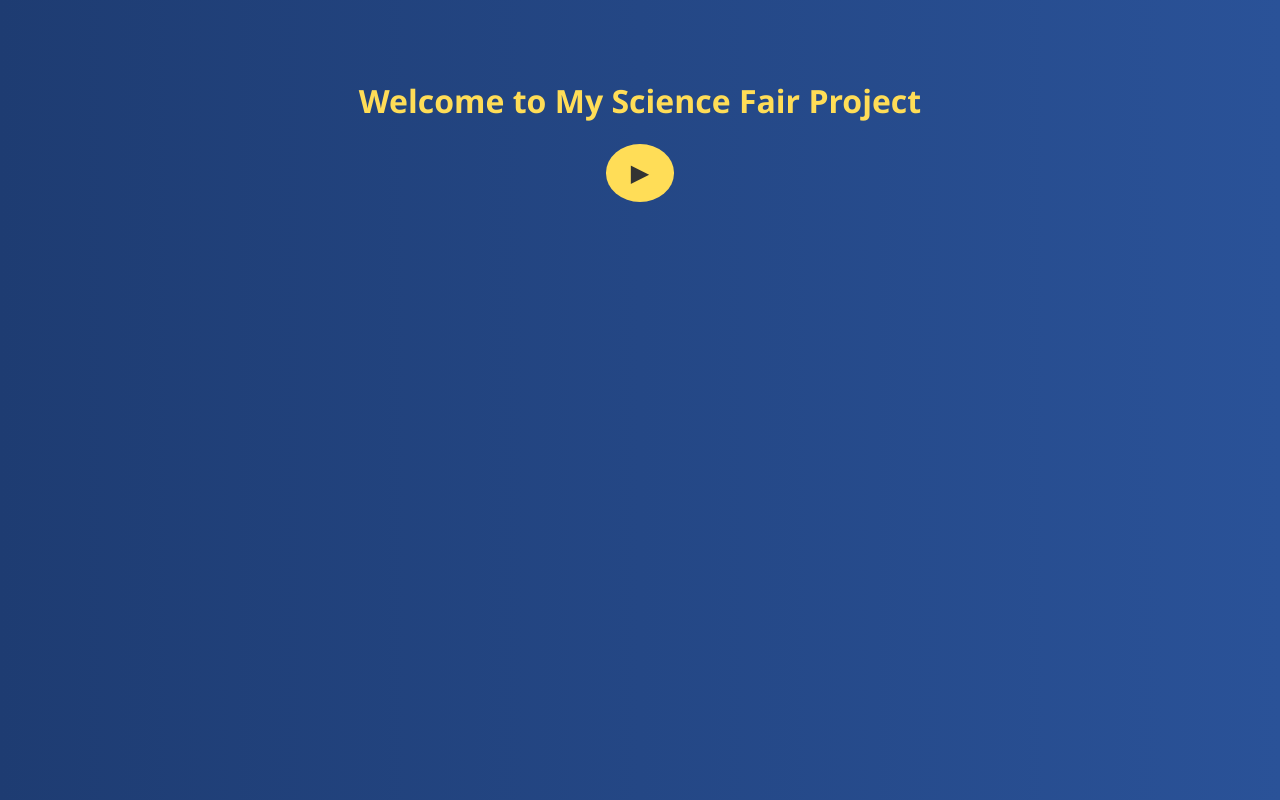
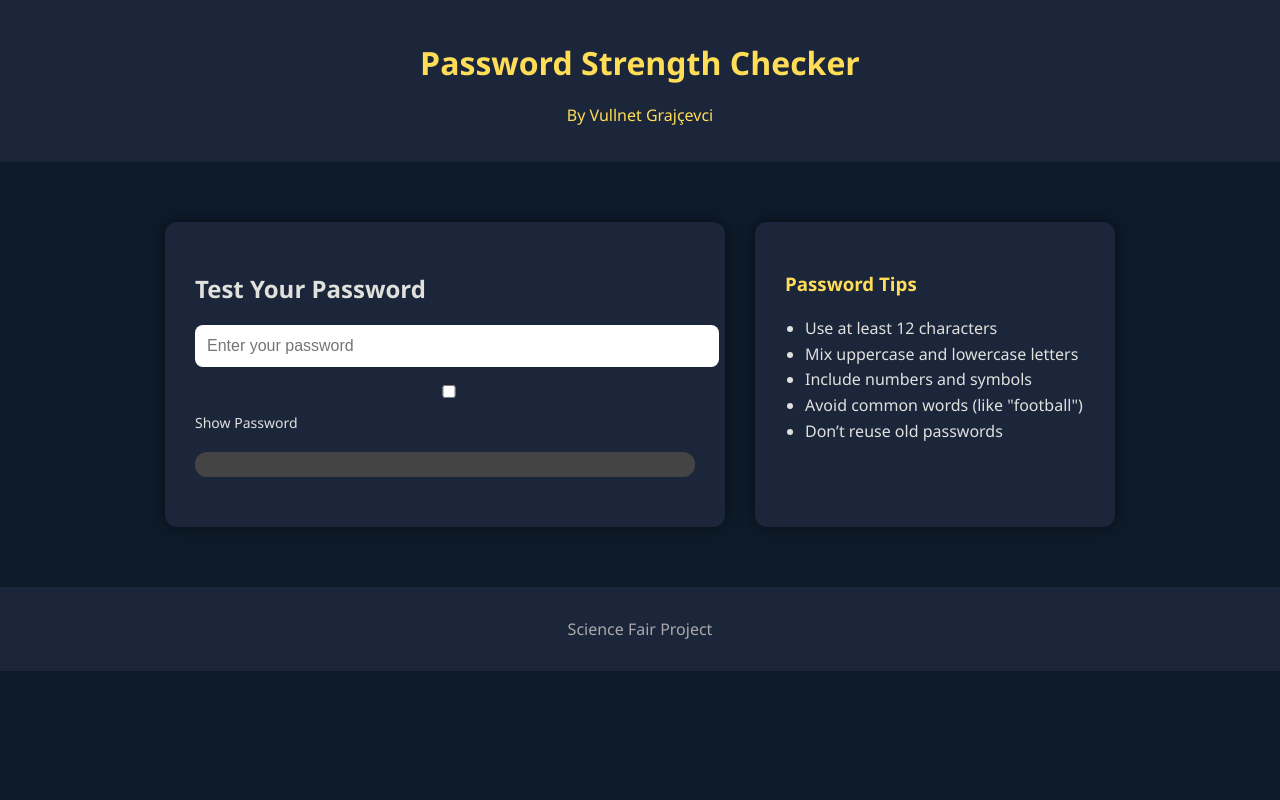
Before and after one commit to vullnetgrajqevci21/Password-Checker, a plain HTML site: page index.html in a window 1280 px wide. Drawn offline with Linux system fonts and the light colour scheme.

Commit message:
Update index.html

```diff
--- a/index.html
+++ b/index.html
@@ -1,48 +1,79 @@
 <!DOCTYPE html>
-<html>
+<html lang="en">
 <head>
-  <title>Password Strength Project</title>
+  <meta charset="UTF-8">
+  <title>Password Strength Checker</title>
   <style>
     body {
       font-family: 'Segoe UI', Arial, sans-serif;
-      background: linear-gradient(to right, #1e3c72, #2a5298);
-      color: #fff;
-      text-align: center;
-      padding: 50px;
+      background: #0d1b2a;
+      color: #e0e1dd;
+      margin: 0;
+      padding: 0;
     }
 
-    .hidden { display: none; }
-
-    h1, h2 { color: #ffdd57; }
-
-    button {
-      padding: 15px 25px;
-      border: none;
-      border-radius: 50%;
-      background-color: #ffdd57;
-      color: #333;
-      font-size: 24px;
-      cursor: pointer;
+    header {
+      background: #1b263b;
+      padding: 20px;
+      text-align: center;
+      color: #ffdd57;
     }
 
-    button:hover { background-color: #ffc107; }
+    main {
+      display: flex;
+      gap: 30px;
+      justify-content: center;
+      max-width: 1000px;
+      margin: 40px auto;
+      padding: 20px;
+    }
+
+    .checker, .suggestions {
+      background: #1b263b;
+      padding: 30px;
+      border-radius: 12px;
+      box-shadow: 0 0 15px rgba(0,0,0,0.5);
+    }
+
+    .checker {
+      flex: 2;
+      max-width: 500px;
+    }
+
+    .suggestions {
+      flex: 1;
+      max-width: 300px;
+    }
+
+    h1, h2, h3 {
+      margin-bottom: 20px;
+    }
 
     input {
+      width: 100%;
       padding: 12px;
-      width: 300px;
       border-radius: 8px;
       border: none;
-      margin-bottom: 10px;
+      margin-bottom: 15px;
+      font-size: 16px;
     }
 
-    #result { margin-top: 20px; font-size: 20px; }
+    .checkbox-container {
+      margin-bottom: 20px;
+      font-size: 14px;
+    }
+
+    #result {
+      font-size: 18px;
+      margin-top: 10px;
+    }
 
     .bar {
       height: 25px;
-      width: 300px;
+      width: 100%;
       background: #444;
       border-radius: 12px;
-      margin: 20px auto;
+      margin: 20px 0;
     }
 
     .fill {
@@ -59,46 +90,61 @@
       color: #ffdd57;
     }
 
-    .checkbox-container {
-      margin-top: 10px;
-      font-size: 14px;
+    .suggestions ul {
+      text-align: left;
+      line-height: 1.6;
+      padding-left: 20px;
+    }
+
+    footer {
+      text-align: center;
+      padding: 15px;
+      background: #1b263b;
+      color: #aaa;
+      margin-top: 40px;
     }
   </style>
 </head>
 <body>
-  <!-- Front Page -->
-  <div id="frontPage">
-    <h1>Welcome to My Science Fair Project</h1>
-    <button onclick="showChecker()">▶</button>
-  </div>
+  <header>
+    <h1>Password Strength Checker</h1>
+    <p>By Vullnet Grajçevci</p>
+  </header>
 
-  <!-- Password Checker Page -->
-  <div id="checkerPage" class="hidden">
-    <h2>Password Strength Checker</h2>
+  <main>
+    <!-- Left: Password Checker -->
+    <div class="checker">
+      <h2>Test Your Password</h2>
       <input type="password" id="password" placeholder="Enter your password" onkeyup="checkPassword()">
       <div class="checkbox-container">
-      <label>
-        <input type="checkbox" onclick="togglePassword()"> Show Password
-      </label>
+        <label><input type="checkbox" onclick="togglePassword()"> Show Password</label>
       </div>
       <div id="result"></div>
       <div class="bar"><div class="fill" id="strengthBar"></div></div>
       <div id="suggestion"></div>
     </div>
 
+    <!-- Right: Suggestions -->
+    <div class="suggestions">
+      <h3 style="color:#ffdd57;">Password Tips</h3>
+      <ul>
+        <li>Use at least 12 characters</li>
+        <li>Mix uppercase and lowercase letters</li>
+        <li>Include numbers and symbols</li>
+        <li>Avoid common words (like "football")</li>
+        <li>Don’t reuse old passwords</li>
+      </ul>
+    </div>
+  </main>
+
+  <footer>
+    <p>Science Fair Project</p>
+  </footer>
+
   <script>
-    function showChecker() {
-      document.getElementById("frontPage").classList.add("hidden");
-      document.getElementById("checkerPage").classList.remove("hidden");
-    }
-
     function togglePassword() {
       const pwdField = document.getElementById("password");
-      if (pwdField.type === "password") {
-        pwdField.type = "text";
-      } else {
-        pwdField.type = "password";
-      }
+      pwdField.type = pwdField.type === "password" ? "text" : "password";
     }
 
     function checkPassword() {
@@ -117,19 +163,19 @@
       switch(score) {
         case 0: case 1:
           strength = "Very Weak"; barColor = "red";
-          suggestion = "Try making it longer and adding numbers, symbols, and uppercase letters."; break;
+          suggestion = "Make it longer and add numbers, symbols, and uppercase letters."; break;
         case 2:
           strength = "Weak"; barColor = "orange";
-          suggestion = "Add more variety: uppercase letters, numbers, or symbols."; break;
+          suggestion = "Add uppercase letters, numbers, or symbols."; break;
         case 3:
           strength = "Medium"; barColor = "yellow";
-          suggestion = "Pretty good, but add symbols or more length for extra security."; break;
+          suggestion = "Pretty good, but add symbols or more length."; break;
         case 4:
           strength = "Strong"; barColor = "lightgreen";
-          suggestion = "Strong password! Adding one or two symbols makes it even better."; break;
+          suggestion = "Strong password! Add one or two symbols for extra security."; break;
         case 5:
           strength = "Very Strong"; barColor = "green";
-          suggestion = "Excellent password! This is very secure."; break;
+          suggestion = "Excellent password! Very secure."; break;
       }
 
       document.getElementById("result").innerText = "Strength: " + strength;
```
Lines whose indentation alone changed are shown as unchanged.
